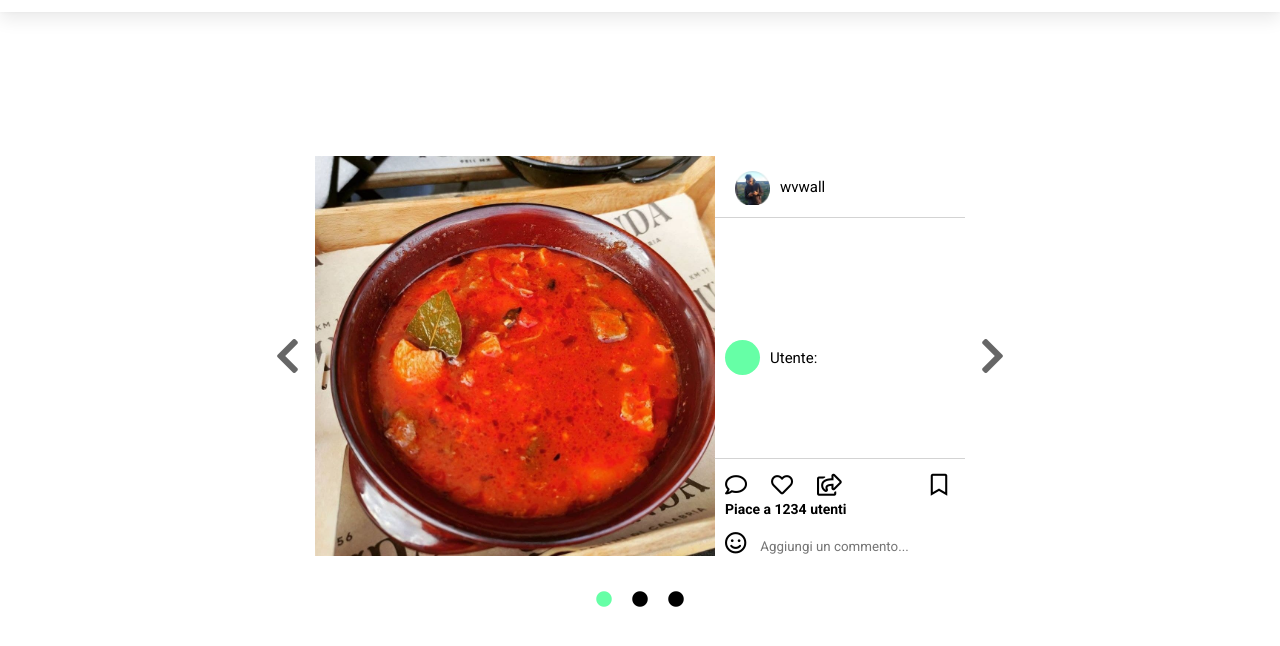
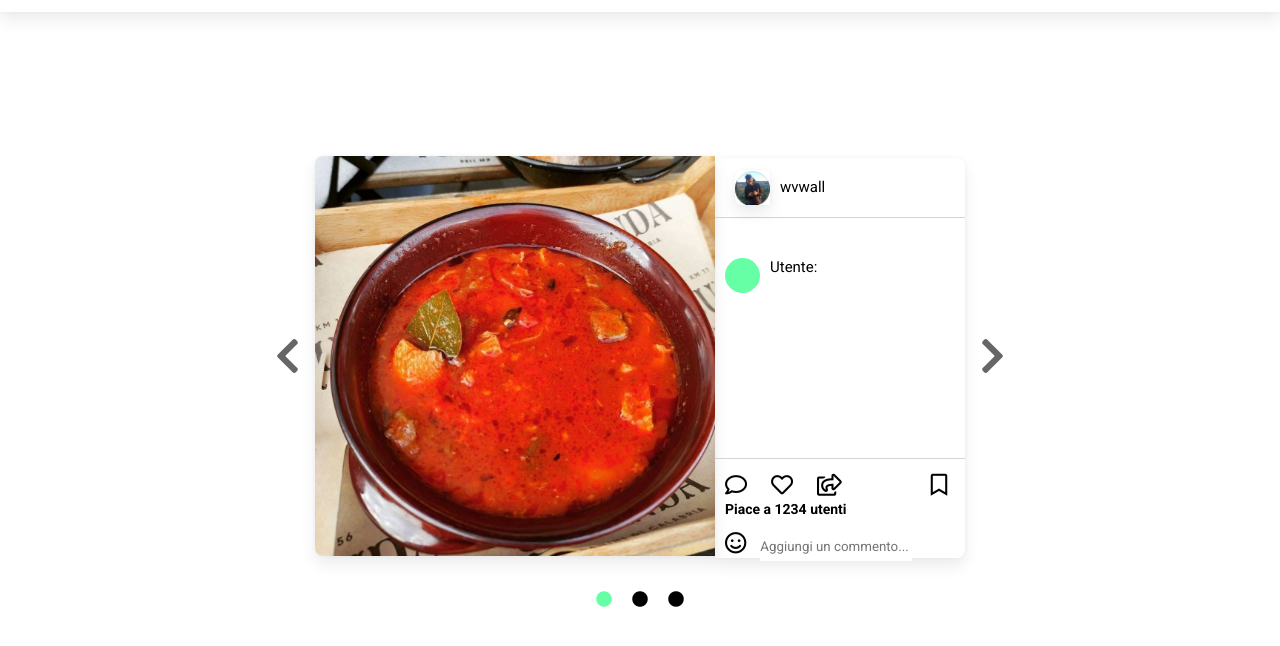
Before and after one commit to wvwall/vue-slider, a plain HTML site: page index.html in a window 1280 px wide. Shown: the part 48-694 px from the top of the page. Drawn offline with nearby package versions, Linux system fonts and the light colour scheme.

Commit message:
Completo

```diff
--- a/assets/css/master.css
+++ b/assets/css/master.css
@@ -21,6 +21,10 @@
 }
 .container-slider img {
     width: 400px;
+    box-shadow: rgba(0, 0, 0, 0.04) 0px 0px 4px 0px,
+    rgba(0, 0, 0, 0.08) 0px 8px 16px 0px;
+    border-top-left-radius: 8px;
+    border-bottom-left-radius: 8px;
 }
 .controls {
     margin: 0 15px;
@@ -54,8 +58,12 @@ i:hover {
 }
 
 .description-container {
+    box-shadow: rgba(0, 0, 0, 0.04) 0px 0px 4px 0px,
+    rgba(0, 0, 0, 0.08) 0px 8px 16px 0px;
     width: 250px;
     height: 400px;
+    border-top-right-radius: 8px;
+    border-bottom-right-radius: 8px;
 }
 .user {
     width: 100%;
@@ -69,6 +77,7 @@ i:hover {
     border: 100%;
     margin-left: 20px;
     margin-right: 10px;
+
 }
 .user span {
     font-size: 15px;
@@ -102,12 +111,13 @@ i:hover {
    border: none;
     height: 30px;
 }
+
 .comments {
     display: flex;
-    align-items: center;
+    align-items: flex-start;
 }
 .comments span {
-    display: inline-block;
+
     margin-top: 40px;
     margin-left: 10px;
     font-size: 15px;
@@ -116,6 +126,6 @@ i:hover {
     width: 35px;
     height: 35px;
     border-radius: 100%;
-    background-color:#66ffa6
+    background-color:#66ffa6;
 
 }
```
